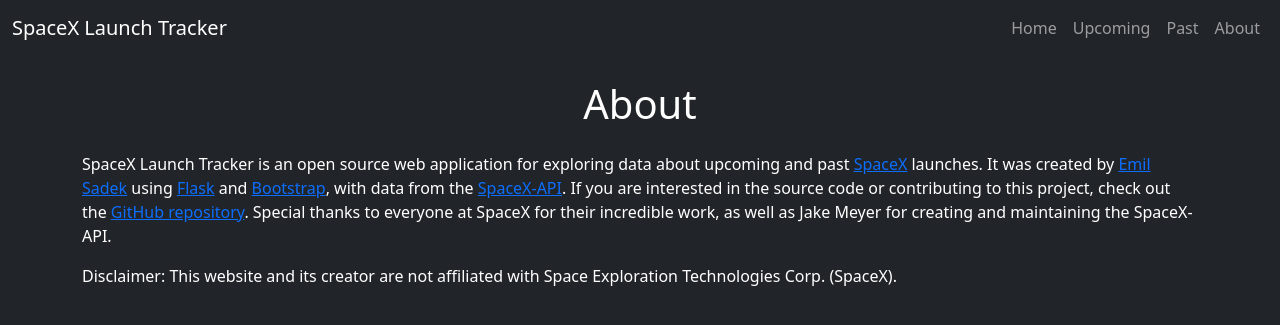
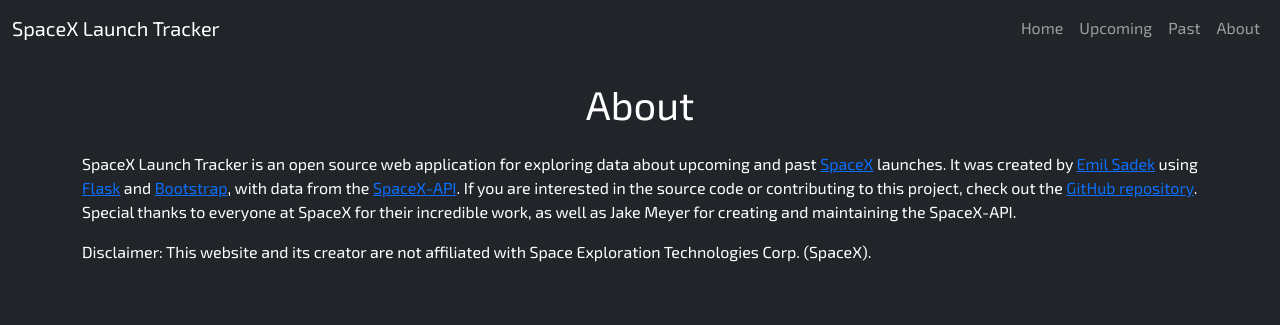
Before and after one commit to esadek/spacex-launch-tracker, a Flask app: page /about in a window 1280 px wide. Shown: the top 325 px of the page. Run offline with Flask 2, Linux system fonts and the light colour scheme; some libraries are stand-ins or nearby versions.

Commit message:
Add: exo 2 font

```diff
--- a/src/templates/layout.html
+++ b/src/templates/layout.html
@@ -4,10 +4,12 @@
     <meta charset="utf-8">
     <meta name="viewport" content="width=device-width, initial-scale=1">
     <link href="https://cdn.jsdelivr.net/npm/bootstrap@5.0.0-beta1/dist/css/bootstrap.min.css" rel="stylesheet" integrity="sha384-giJF6kkoqNQ00vy+HMDP7azOuL0xtbfIcaT9wjKHr8RbDVddVHyTfAAsrekwKmP1" crossorigin="anonymous">
+    <link rel="preconnect" href="https://fonts.gstatic.com">
+    <link href="https://fonts.googleapis.com/css2?family=Exo+2&display=swap" rel="stylesheet">
     <link rel="shortcut icon" href="{{ url_for('static', filename='favicon.ico') }}">
     <title>SpaceX Launch Tracker</title>
   </head>
-  <body class="bg-dark">
+  <body class="bg-dark" style="font-family: 'Exo 2', sans-serif;">
 
     <nav class="navbar sticky-top navbar-expand-lg navbar-dark bg-dark mb-4">
       <div class="container-fluid">
```
